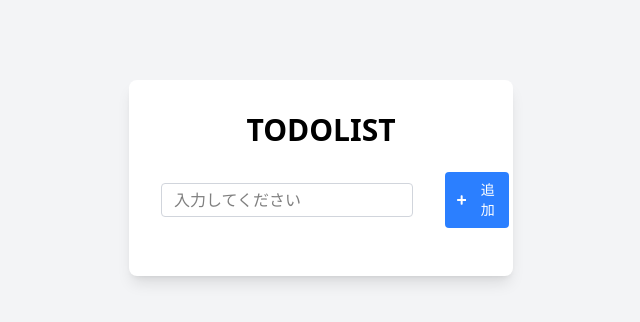
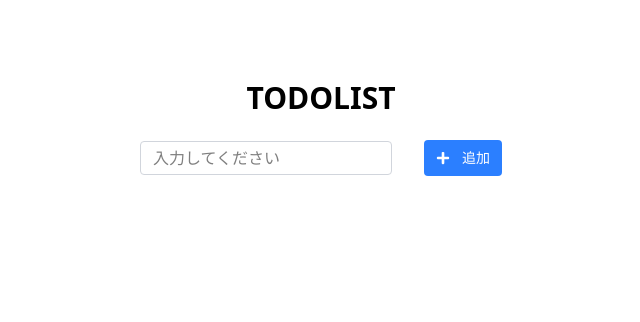
Before and after one commit to SokJin/todo-app-react, a Next.js app: page / in a window 1280 px wide. Shown: the top 322 px of the page, without its empty margins (319-959 px from the left). Built offline with nearby package versions, Linux system fonts and the light colour scheme.

Commit message:
tailwindcss 整理

```diff
--- a/src/components/todo/Template.tsx
+++ b/src/components/todo/Template.tsx
@@ -6,13 +6,11 @@
 
 export default function Template({ children }: Props) {
   return (
-    <div className="min-h-screen flex justify-center items-start pt-20 bg-gray-100">
-      <div className="bg-white p-8 rounded-lg shadow-lg w-96 max-w-full">
-        <header className="mb-6 pt-0">
-          <h1 className="text-3xl text-center font-bold">TODOLIST</h1>
-        </header>
-        {children}
-      </div>
+    <div className="min-h-screen flex flex-col justify-start items-center pt-20 p-8 rounded-lg shadow-lg w-full max-w-full">
+      <header className="mb-6 pt-0">
+        <h1 className="text-3xl text-center font-bold">TODOLIST</h1>
+      </header>
+      {children}
     </div>
   );
 }
```
